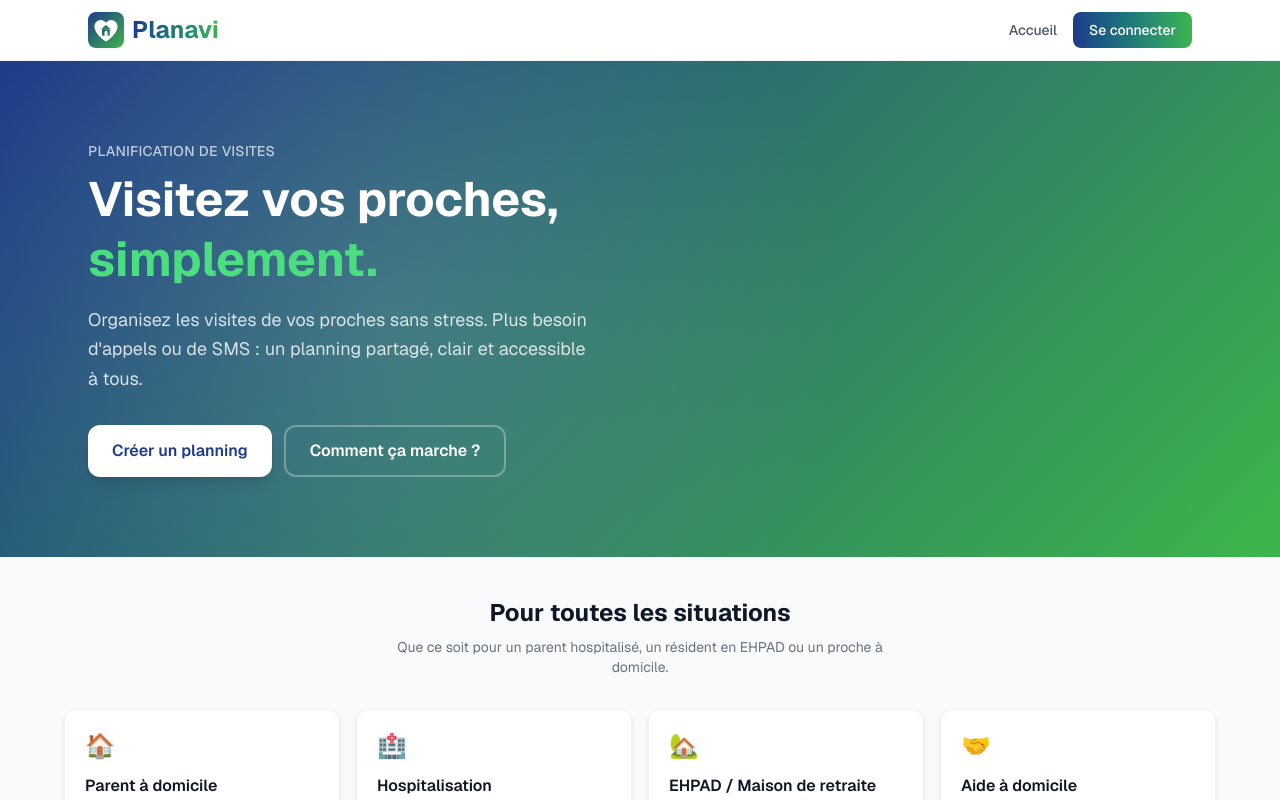
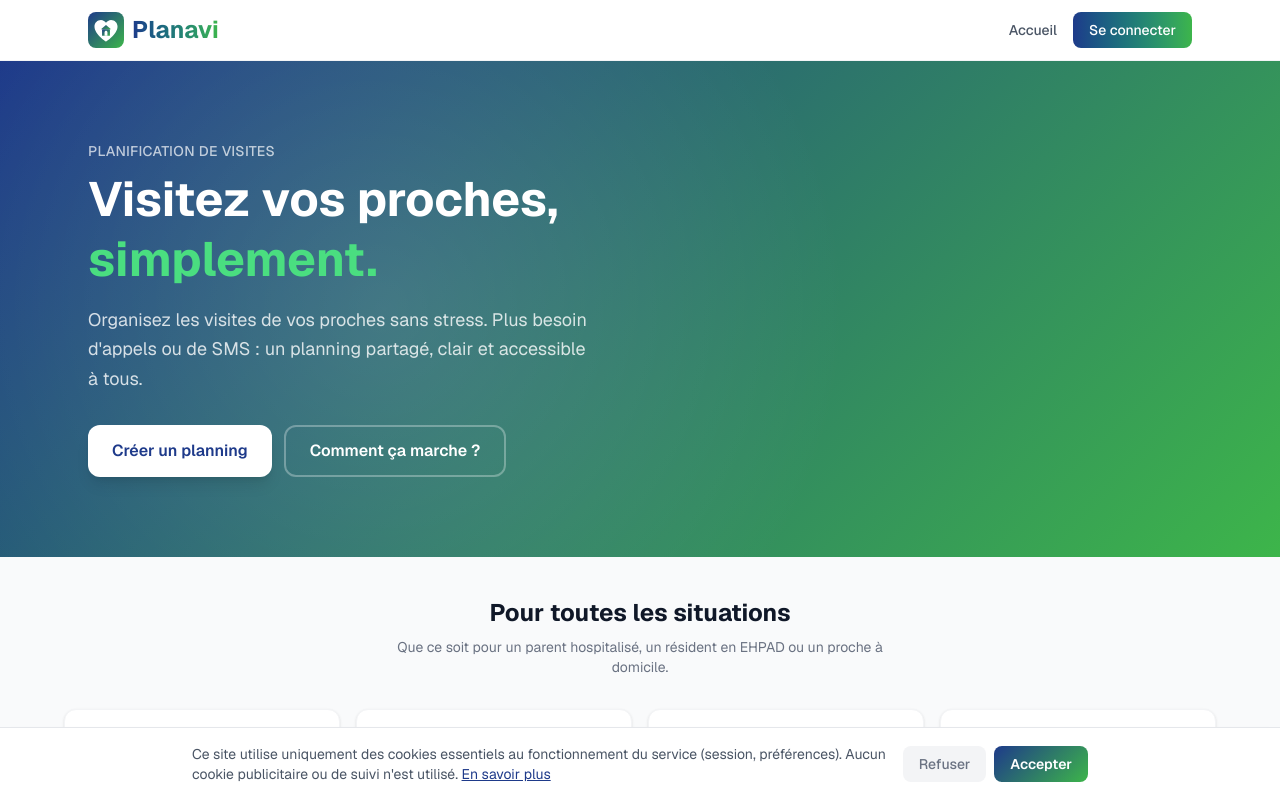
Before and after one commit to LoloFR44/planavi, a Next.js app: page / in a window 1280 px wide. Shown: the top 800 px of the page. Built offline with nearby package versions, Linux system fonts and the light colour scheme; no server answers.

Commit message:
Add simple cookie consent banner
Displays a fixed bottom banner on first visit explaining that only
essential cookies are used (no tracking/ads). User can accept or
decline, choice stored in sessionStorage. Links to mentions légales.

Co-Authored-By: Claude Opus 4.6 <noreply@anthropic.com>

```diff
--- a/src/app/layout.tsx
+++ b/src/app/layout.tsx
@@ -2,6 +2,7 @@ import type { Metadata } from "next";
 import { Geist, Geist_Mono } from "next/font/google";
 import "./globals.css";
 import Footer from "@/components/Footer";
+import CookieBanner from "@/components/CookieBanner";
 
 const geistSans = Geist({
   variable: "--font-geist-sans",
@@ -53,6 +54,7 @@ export default function RootLayout({
       <body className="flex flex-col min-h-screen">
         {children}
         <Footer />
+        <CookieBanner />
       </body>
     </html>
   );
--- /dev/null
+++ b/src/components/CookieBanner.tsx
@@ -0,0 +1,56 @@
+'use client';
+
+import { useState, useEffect } from 'react';
+
+export default function CookieBanner() {
+  const [visible, setVisible] = useState(false);
+
+  useEffect(() => {
+    // Show banner only if user hasn't already accepted/declined
+    const consent = sessionStorage.getItem('cookie_consent');
+    if (!consent) {
+      setVisible(true);
+    }
+  }, []);
+
+  const accept = () => {
+    sessionStorage.setItem('cookie_consent', 'accepted');
+    setVisible(false);
+  };
+
+  const decline = () => {
+    sessionStorage.setItem('cookie_consent', 'declined');
+    setVisible(false);
+  };
+
+  if (!visible) return null;
+
+  return (
+    <div className="fixed bottom-0 left-0 right-0 z-50 p-4 bg-white border-t border-gray-200 shadow-lg">
+      <div className="max-w-4xl mx-auto flex flex-col sm:flex-row items-center gap-3 sm:gap-4">
+        <p className="text-sm text-gray-600 flex-1 text-center sm:text-left">
+          Ce site utilise uniquement des cookies essentiels au fonctionnement du service (session, préférences).
+          Aucun cookie publicitaire ou de suivi n&apos;est utilisé.{' '}
+          <a href="/mentions-legales" className="underline text-[#1e3a8a] hover:text-[#1e3a8a]/80">
+            En savoir plus
+          </a>
+        </p>
+        <div className="flex gap-2 shrink-0">
+          <button
+            onClick={decline}
+            className="px-4 py-2 text-sm font-medium text-gray-500 bg-gray-100 rounded-lg hover:bg-gray-200 transition-colors"
+          >
+            Refuser
+          </button>
+          <button
+            onClick={accept}
+            className="px-4 py-2 text-sm font-semibold text-white rounded-lg hover:shadow-md transition-all"
+            style={{ background: 'linear-gradient(135deg, #1e3a8a, #3db54a)' }}
+          >
+            Accepter
+          </button>
+        </div>
+      </div>
+    </div>
+  );
+}
```
